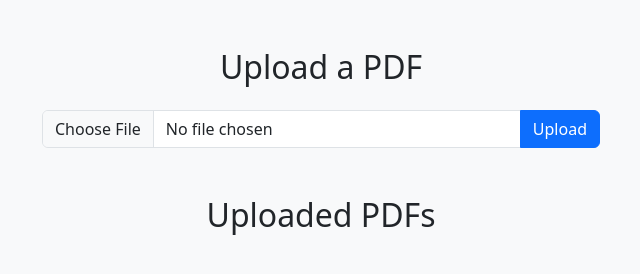
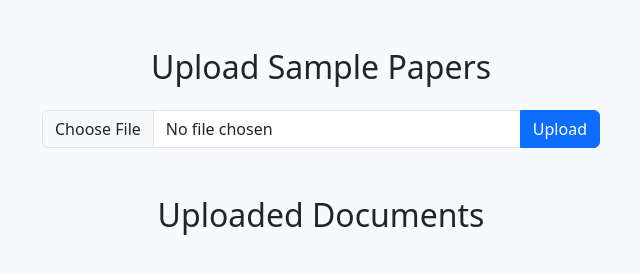
Before and after one commit to ariptom/rupak_goswami_in_control, a plain HTML site: page index.html in a window 1280 px wide. Shown: the whole page, without its empty margins (319-959 px from the left). Drawn offline with nearby package versions, Linux system fonts and the light colour scheme; no server answers.

Commit message:
Update index.html

```diff
--- a/index.html
+++ b/index.html
@@ -3,7 +3,7 @@
 <head>
     <meta charset="UTF-8">
     <meta name="viewport" content="width=device-width, initial-scale=1.0">
-    <title>PDF Uploader</title>
+    <title>Science Tuition</title>
 
     <!-- ✅ Bootstrap 5 -->
     <link href="https://cdn.jsdelivr.net/npm/bootstrap@5.3.0/dist/css/bootstrap.min.css" rel="stylesheet">
@@ -14,13 +14,13 @@
 <body class="bg-light">
 
     <div class="container py-5 text-center">
-        <h2 class="mb-4">Upload a PDF</h2>
+        <h2 class="mb-4">Upload Sample Papers</h2>
         <div class="input-group mb-3 w-50 mx-auto">
             <input type="file" id="fileInput" class="form-control" accept="application/pdf">
             <button class="btn btn-primary" onclick="uploadFile()">Upload</button>
         </div>
 
-        <h2 class="mt-5">Uploaded PDFs</h2>
+        <h2 class="mt-5">Uploaded Documents</h2>
         <ul id="fileList" class="list-group w-50 mx-auto"></ul>
     </div>
 
```
